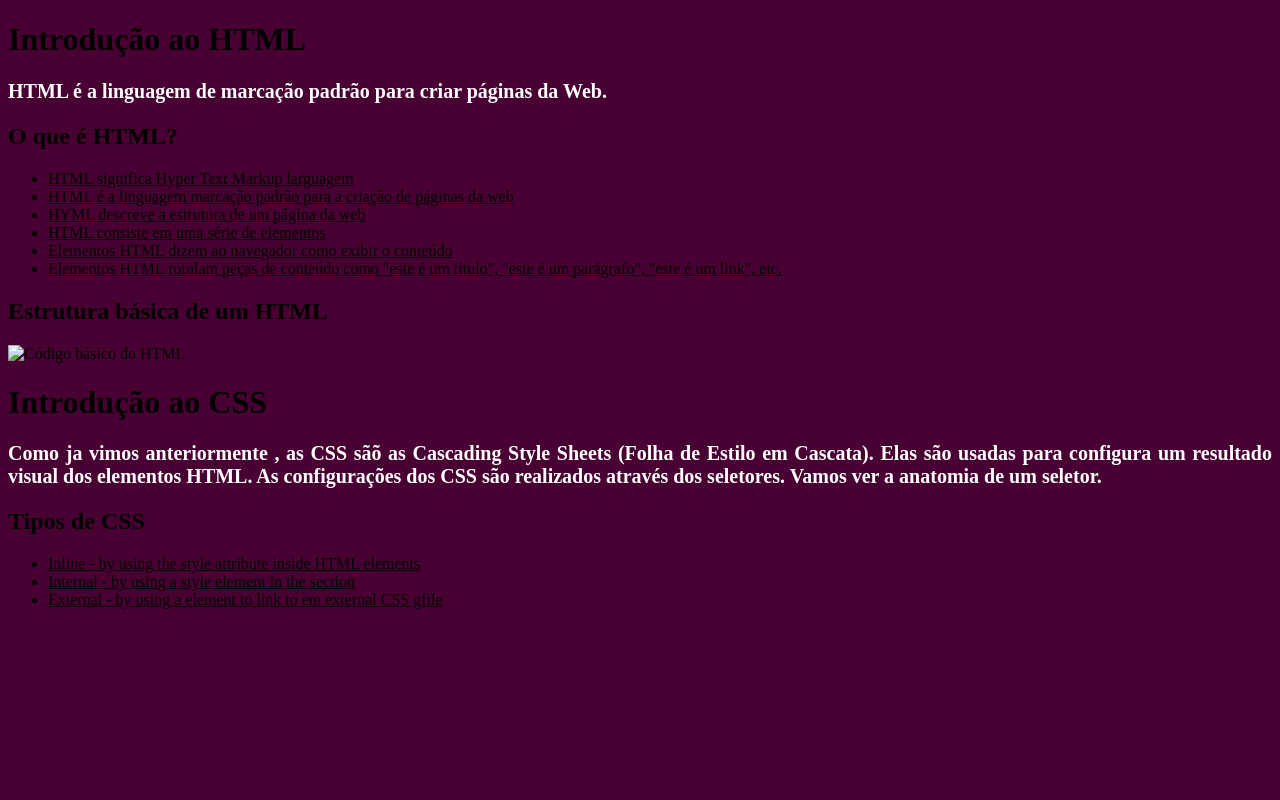
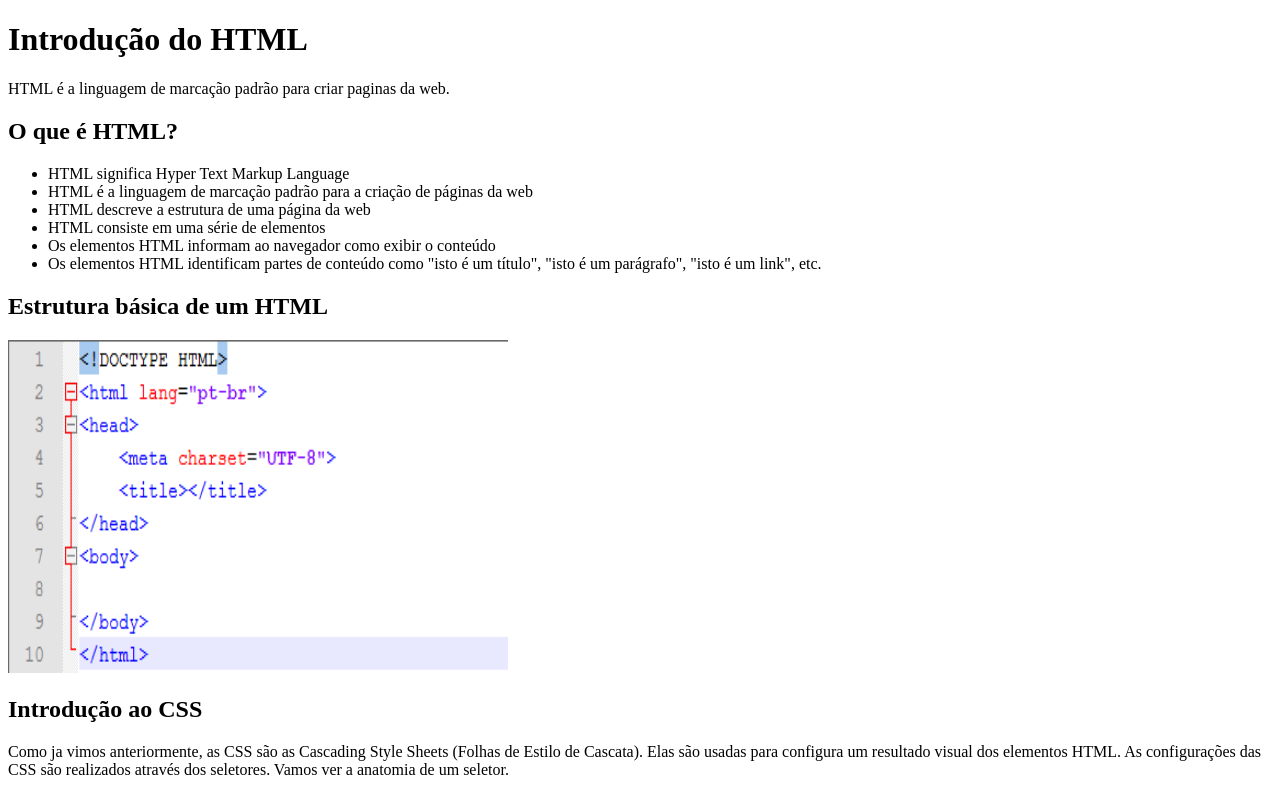
Before and after one commit to gabi-projetos/AulasIW, a plain HTML site: page index.html in a window 1280 px wide. Drawn offline with Linux system fonts and the light colour scheme.

Commit message:
Add files via upload

```diff
--- a/index.html
+++ b/index.html
@@ -2,80 +2,26 @@
 <html lang="pt-br">
 <head>
 	<meta charset="utf-8">
-	<meta name="viewport" content="width=device-width,initial-scale=1.0">
+	<meta name="viewport" content="widt=device-width,initial-scale=1.0">
 	<title>Primeiro Site Html</title>
-	<style type="text/css">
-
-        body{
-        	background-color: #480032;
-        }
-
-
-      }
-
-         h1,h2{
-             text-align: center;
-             color: #fff
-             font-weight: bolder;
-
-         }
-
-
-
-         p{
-
-            color: #fff;
-            font-weight: bolder;
-            font-size: 20px;
-            text-align: justify;
-
-
-        }
-
-        ul li{
-
-              text-decoration: underline;
-              color: #fff
-              font-weight: bolder;
-         }
-
-
-
-
-
-
-   </style>
-
-<head>
+</head>
 <body>
-	<h1 style=>Introdução ao HTML</h1>
-       <p>HTML é a linguagem de marcação padrão para criar páginas da Web.</p>
-    <h2>O que é HTML?</h2>
+	<h1>Introdução do HTML</h1>
+	    <p>HTML é a linguagem de marcação padrão para criar paginas da web.</p>
+	<h2>O que é HTML?</h2>
         <ul>
-            <li>HTML significa Hyper Text Markup larguagem</li>
-        	<li>HTML é a linguagem marcação padrão para a criação de páginas da web</li>
-            <li>HYML descreve a estrutura de um página da web</li>
+            <li>HTML significa Hyper Text Markup Language</li>
+            <li>HTML é a linguagem de marcação padrão para a criação de páginas da web</li>
+            <li>HTML descreve a estrutura de uma página da web</li>
             <li>HTML consiste em uma série de elementos</li>
-            <li>Elementos HTML dizem ao navegador como exibir o conteúdo</li>
-            <li>Elementos HTML rotulam peças de conteúdo como "este é um título", "este é um parágrafo", "este é um link", etc.</li>
+            <li>Os elementos HTML informam ao navegador como exibir o conteúdo</li>
+            <li>Os elementos HTML identificam partes de conteúdo como "isto é um título", "isto é um parágrafo", "isto é um link", etc.</li>
         </ul>
     <h2>Estrutura básica de um HTML</h2>
-     <img src="img/Código básico do HTML.png" alt="Código básico do HTML">
+        <img src="img/inicio.png.png" alt="inicio" width="500" height="333">
 
-    <h1>Introdução ao CSS</h1>
-        <p>Como ja vimos anteriormente , as CSS sãõ as Cascading Style Sheets (Folha de Estilo em Cascata). Elas são usadas para configura um resultado visual dos elementos HTML. As configurações dos CSS são realizados através dos seletores. Vamos ver a anatomia de um seletor.</p>
-    <h2>Tipos de CSS</h2>
-
-       <ul>
-       	   <li>Inline - by using the style attribute inside HTML elements</li>
-       	   <li> Internal - by using a style element in the <head>section</li>
-       	   <li>External - by using a <link> element to link to em external CSS gfile</li>
-
-
-
-
-
-
+    <h2>Introdução ao CSS</h2>
+        <p>Como ja vimos anteriormente, as CSS são as Cascading Style Sheets (Folhas de Estilo de Cascata). Elas são usadas para configura um resultado visual dos elementos HTML. As configurações das CSS são realizados através dos seletores. Vamos ver a anatomia de um seletor. </p>
 
 
 
```
Also changed, not shown: img/inicio.png.png (added).
